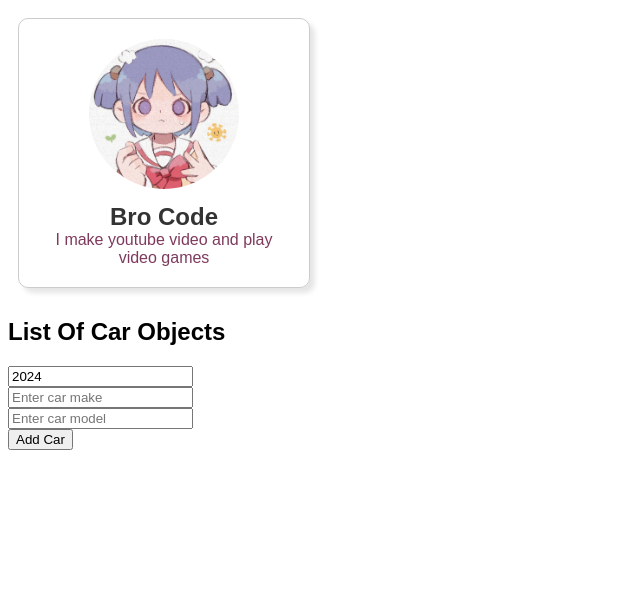
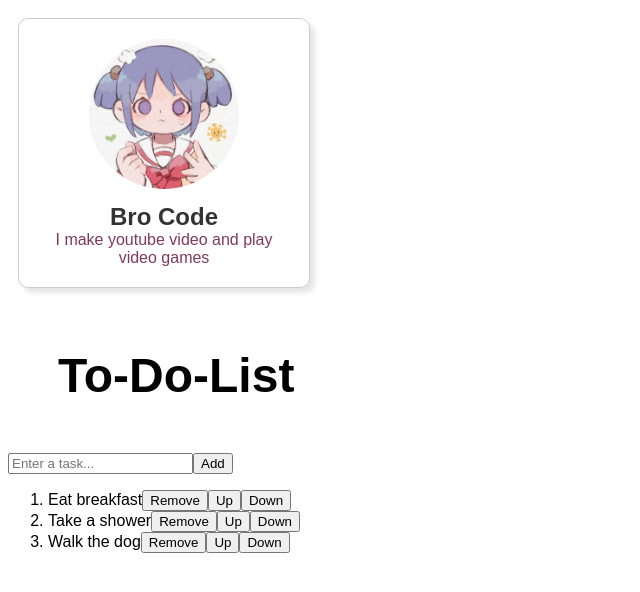
Before and after one commit to W5oar96/jst4note, a React (Vite) app in the folder Notes/website/my-react-app/: page / in a window 1280 px wide. Shown: the top 592 px of the page, without its empty margins (0-640 px from the left). Built offline with nearby package versions, Linux system fonts and the light colour scheme.

Commit message:
add file chapter 15 to-do-list

```diff
--- a/Notes/website/my-react-app/src/App.jsx
+++ b/Notes/website/my-react-app/src/App.jsx
@@ -7,13 +7,14 @@ import MyComponent2 from "./MyComponent2.jsx";
 import ColorPicker from "./ColorPicker.jsx";
 import MyComponent3 from "./MyComponent3.jsx";
 import MyComponent4 from "./MyComponent4.jsx";
+import ToDoList from "./ToDoList.jsx";
 
 function App() {
 
     return(
     <>
       <Card />
-      <MyComponent4 />
+      <ToDoList />
     </>
   )
 }
--- /dev/null
+++ b/Notes/website/my-react-app/src/ToDoList.jsx
@@ -0,0 +1,81 @@
+import { useState } from "react"
+
+function ToDoList(){
+
+    const [tasks, setTasks] = useState(["Eat breakfast", "Take a shower", "Walk the dog"]);
+    const [newTask, setNewTask] = useState("");
+
+    function handleInputChange(event){
+        setNewTask(event.target.value);
+    }
+    function addTask(){
+
+        if(newTask.trim() !== ""){
+            setTasks(t => [...t, newTask]);
+            setNewTask("");
+        }
+    }
+    function removeTask(index){
+
+        const updatedTasks = tasks.filter((_, i) => i !== index);
+        setTasks(updatedTasks);
+    }
+    function moveTaskUp(index){
+
+        if(index > 0){
+            const updatedTasks = [...tasks];
+            [updatedTasks[index], updatedTasks[index - 1]] =
+            [updatedTasks[index - 1], updatedTasks[index]];
+            setTasks(updatedTasks);
+        }
+    }
+    function moveTaskDown(index){
+
+        if(index < tasks.length - 1){
+            const updatedTasks = [...tasks];
+            [updatedTasks[index], updatedTasks[index + 1]] =
+            [updatedTasks[index + 1], updatedTasks[index]];
+            setTasks(updatedTasks);
+        }
+    }
+
+    return(<div className="to-do-list">
+            <h1>To-Do-List</h1>
+            <div>
+                <input
+                    type="text"
+                    placeholder="Enter a task..."
+                    value={newTask}
+                    onChange={handleInputChange}/>
+                <button
+                    className="add-button"
+                    onClick={addTask}>
+                    Add
+                    </button>
+                <ol>
+                    {tasks.map((task, index) =>
+                        <li key={index}>
+                            <span>{task}</span>
+                            <button
+                                className="add-button"
+                                onClick={() => removeTask(index)}>
+                                Remove
+                            </button>
+                            <button
+                                className="add-button"
+                                onClick={() => moveTaskUp(index)}>
+                                Up
+                            </button>
+                            <button
+                                className="add-button"
+                                onClick={() => moveTaskDown(index)}>
+                                Down
+                            </button>
+                        </li>
+                    )}
+                </ol>
+
+            </div>
+            </div>)
+}
+export default ToDoList
```
